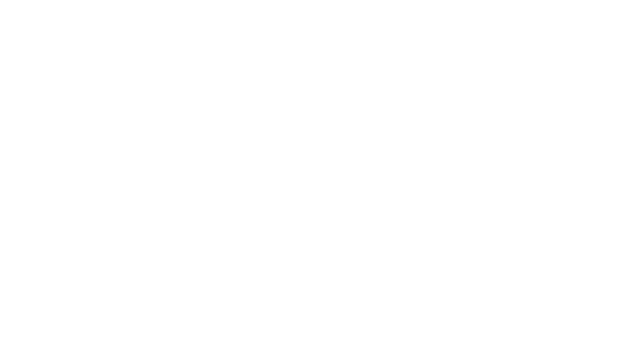
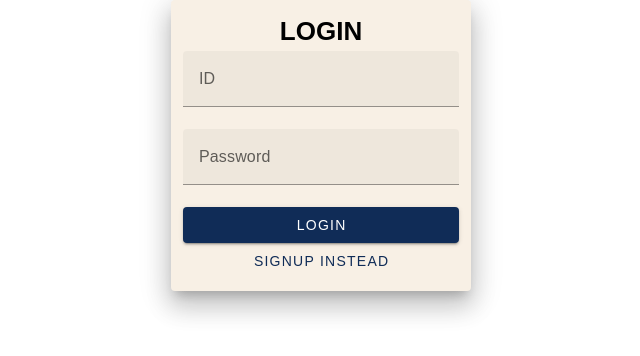
Before and after one commit to omocchin/mopos-front, a Nuxt app: page /auth/Login in a window 1280 px wide. Before the commit this address had no page. Shown: the top 356 px of the page, without its empty margins (319-959 px from the left). Built offline with nearby package versions, Linux system fonts and the light colour scheme.

Commit message:
created login and inplemented pinia store

```diff
--- /dev/null
+++ b/components/auth/AuthBase.vue
@@ -0,0 +1,20 @@
+<template>
+  <div class="h-100 d-flex justify-center align-center">
+    <base-card :width="300">
+      <h1 class="d-flex justify-center">{{ title }}</h1>
+      <slot></slot>
+    </base-card>
+  </div>
+</template>
+
+<script setup lang="ts">
+import BaseCard from '~/components/ui/BaseCard.vue';
+
+interface Props {
+  title: String
+}
+
+const props = withDefaults(defineProps<Props>(), {
+  title: undefined
+})
+</script>
--- /dev/null
+++ b/components/input/CustomButton.vue
@@ -0,0 +1,40 @@
+<template>
+  <div class="w-100">
+    <v-btn
+      v-if="mode == 'button'"
+      :class="class"
+      color="accent"
+      :type="type"
+      :text="text"
+      @click="$emit('action')"
+    />
+    <v-btn
+      v-if="mode == 'link'"
+      :to="link"
+      :text="text"
+      :class="class"
+      variant="text"
+      color="accent"
+      nuxt
+    />
+  </div>
+</template>
+
+<script setup lang="ts">
+interface Props {
+  mode: String
+  class?: String
+  type?: String
+  text: String
+  link?: String
+}
+const props = withDefaults(defineProps<Props>(), {
+  mode: '',
+  class: '',
+  type: '',
+  text: '',
+  link: '',
+})
+
+const emits = defineEmits(['action'])
+</script>
--- a/components/input/CustomInput.vue
+++ b/components/input/CustomInput.vue
@@ -3,7 +3,7 @@
     <v-text-field
       :label="label"
       :type="type"
-      :value="modelValue"
+      :model-value="modelValue"
       @input="$emit('update:modelValue', $event.target.value)"
     />
   </div>
@@ -11,14 +11,14 @@
 
 <script setup lang="ts">
 interface Props {
-  modelValue: String,
+  modelValue: string,
   label: String,
   type?: String,
 }
 const props = withDefaults(defineProps<Props>(), {
   label: undefined,
   type: undefined,
-  modelValue: undefined,
+  modelValue: '',
 })
 
 defineEmits(['update:modelValue'])
--- a/components/ui/BaseCard.vue
+++ b/components/ui/BaseCard.vue
@@ -11,7 +11,7 @@
 
 <script setup lang="ts">
 interface Props {
-  width: Number
+  width: number
 }
 
 const props = withDefaults(defineProps<Props>(), {
--- a/composables/useAuth.ts
+++ b/composables/useAuth.ts
@@ -1,18 +1,28 @@
 import { useApiFetch } from "./useApiFetch"
 
-const requestCompanyLogin = async (body: any) => {
+interface CompanyLoginRequest {
+  login_id: string;
+  password: string;
+}
+
+interface CompanyLoginResponse {
+  company_id: string;
+  company_name: string;
+  token: string;
+}
+
+const requestCompanyLogin = async (body: CompanyLoginRequest) => {
   console.log('body', body)
-  const { data, status } = await useApiFetch('v1/company_login', {
+  const { data, status, error } = await useApiFetch('v1/company_login', {
     method: 'POST',
     body: body
   })
-  if (status.value == 'success') {
-    return data
-  } else {
-    return false
-  }
+  return [data, status, error]
 }
 
 export {
   requestCompanyLogin
-}
+};
+export type {
+  CompanyLoginResponse
+};
--- a/nuxt.config.ts
+++ b/nuxt.config.ts
@@ -1,7 +1,7 @@
 // https://nuxt.com/docs/api/configuration/nuxt-config
 import vuetify, { transformAssetUrls } from 'vite-plugin-vuetify'
 export default defineNuxtConfig({
-  // devtools: { enabled: true },
+  devtools: { enabled: true },
   build: {
     transpile: ['vuetify'],
   },
@@ -13,6 +13,7 @@ export default defineNuxtConfig({
       })
     },
     '@nuxtjs/google-fonts',
+    '@pinia/nuxt',
   ],
   css: [
     '~/assets/css/common.scss'
--- a/package.json
+++ b/package.json
@@ -21,6 +21,8 @@
     "vuetify": "^3.4.9"
   },
   "dependencies": {
-    "@mdi/font": "^7.4.47"
+    "@mdi/font": "^7.4.47",
+    "@pinia/nuxt": "^0.5.1",
+    "pinia": "^2.1.7"
   }
 }
--- /dev/null
+++ b/pages/auth/Login.vue
@@ -0,0 +1,66 @@
+<template>
+  <auth-base title="LOGIN">
+    <form @submit.prevent>
+      <custom-input
+        label="ID"
+        v-model="loginId"
+      />
+      <custom-input
+        label="Password"
+        v-model="password"
+        :type="'password'"
+      />
+      <div v-if="error" class="d-flex justify-center mb-2">
+        <p class="text-red">{{ errorMessage }}</p>
+      </div>
+      <custom-button
+        mode="button"
+        class="w-100"
+        type="submit"
+        text="login"
+        @action="login"
+      />
+    </form>
+    <custom-button
+      mode="link"
+      link="/auth/signup"
+      class="w-100"
+      text="Signup instead"
+    />
+  </auth-base>
+</template>
+
+<script setup lang="ts">
+import { ref } from '#imports';
+import { useAuthStore } from '@/stores/auth.ts';
+import AuthBase from '~/components/auth/AuthBase.vue';
+import CustomInput from '~/components/input/CustomInput.vue'
+import CustomButton from '~/components/input/CustomButton.vue';
+
+const store = useAuthStore()
+const { companyLogin } = store
+
+const loginId = ref()
+const password = ref()
+
+const error = ref(false)
+const errorMessage = ref()
+
+const setError = (show: boolean, message: string) => {
+  error.value = show
+  errorMessage.value = message
+}
+
+const login = async () => {
+  const [result, data] = await companyLogin(loginId.value, password.value)
+  setError(false, '')
+  if (!result) {
+    if (data.value.statusCode == 404) {
+      setError(true, 'Incorrect ID or password. Please try again.')
+    }
+  } else {
+    console.log(data)
+    console.log('success')
+  }
+}
+</script>
--- /dev/null
+++ b/pages/auth/SignUp.vue
@@ -0,0 +1,53 @@
+<template>
+  <auth-base title="SIGNUP">
+    <form @submit.prevent>
+      <custom-input
+        label="ID"
+        v-model="loginId"
+      />
+      <custom-input
+        label="Password"
+        v-model="password"
+        :type="'password'"
+      />
+      <custom-button
+        mode="button"
+        class="w-100"
+        type="submit"
+        text="signup"
+        @action="login"
+      />
+    </form>
+    <custom-button
+      mode="link"
+      link="/auth/login"
+      class="w-100"
+      text="Login instead"
+    />
+  </auth-base>
+</template>
+
+<script setup lang="ts">
+import { ref } from '#imports';
+import { requestCompanyLogin } from '#imports';
+import AuthBase from '~/components/auth/AuthBase.vue';
+import CustomInput from '~/components/input/CustomInput.vue'
+import CustomButton from '~/components/input/CustomButton.vue';
+
+const loginId = ref()
+const password = ref()
+
+const login = async () => {
+  const data = await requestCompanyLogin({
+    "login_id": loginId.value,
+    "password": password.value
+  })
+  if (data) {
+    console.log('success')
+    console.log(data.value)
+  } else {
+    console.log('error')
+  }
+}
+
+</script>
--- a/pages/login/index.vue
+++ /dev/null
@@ -1,53 +0,0 @@
-<template>
-  <div class="h-100 d-flex justify-center align-center">
-    <base-card width="300">
-      <h1 class="d-flex justify-center">login</h1>
-      <form @submit.prevent>
-        <custom-input
-          label="ID"
-          v-model="loginId"
-        />
-        <div>
-          <v-text-field
-            label="Password"
-            type="password"
-            v-model="password"
-          />
-        </div>
-        <div>
-          <v-btn
-            class="w-100"
-            color="accent"
-            type="submit"
-            text="login"
-            @click="login"
-          />
-        </div>
-      </form>
-    </base-card>
-  </div>
-</template>
-
-<script setup lang="ts">
-import { ref } from '#imports';
-import { requestCompanyLogin } from '#imports';
-import BaseCard from '~/components/ui/BaseCard.vue';
-import CustomInput from '~/components/input/CustomInput.vue'
-
-const loginId = ref()
-const password = ref()
-
-const login = async () => {
-  const data = await requestCompanyLogin({
-    "login_id": loginId.value,
-    "password": password.value
-  })
-  if (data) {
-    console.log('success')
-    console.log(data.value)
-  } else {
-    console.log('error')
-  }
-}
-
-</script>
--- /dev/null
+++ b/stores/auth.ts
@@ -0,0 +1,34 @@
+import { requestCompanyLogin, type CompanyLoginResponse } from "#imports"
+
+export const useAuthStore = defineStore('counter', () => {
+  const token = ref('')
+  const companyId = ref('')
+  const companyName = ref('')
+
+  const setToken = (tokenVal: string) => {
+    token.value = tokenVal
+  }
+  const setCompanyId = (comIdVal: string) => {
+    companyId.value = comIdVal
+  }
+  const setCompanyName = (companyNameVal: string) => {
+    companyName.value = companyNameVal
+  }
+  const companyLogin = async (loginId: string, password: string) => {
+    const [data, status, error] = await requestCompanyLogin({
+      "login_id": loginId,
+      "password": password
+    })
+    const response: CompanyLoginResponse = data.value
+    if (status.value == 'success') {
+      setToken(response.token)
+      setCompanyId(response.company_id)
+      setCompanyName(response.company_name)
+      return [true, response]
+    } else {
+      return [false, error]
+    }
+  }
+
+  return { token, companyId, companyName, setToken, setCompanyId, setCompanyName, companyLogin }
+})
```
Also changed, not shown: 1 other file (tests, documents, lock files or other folders).
